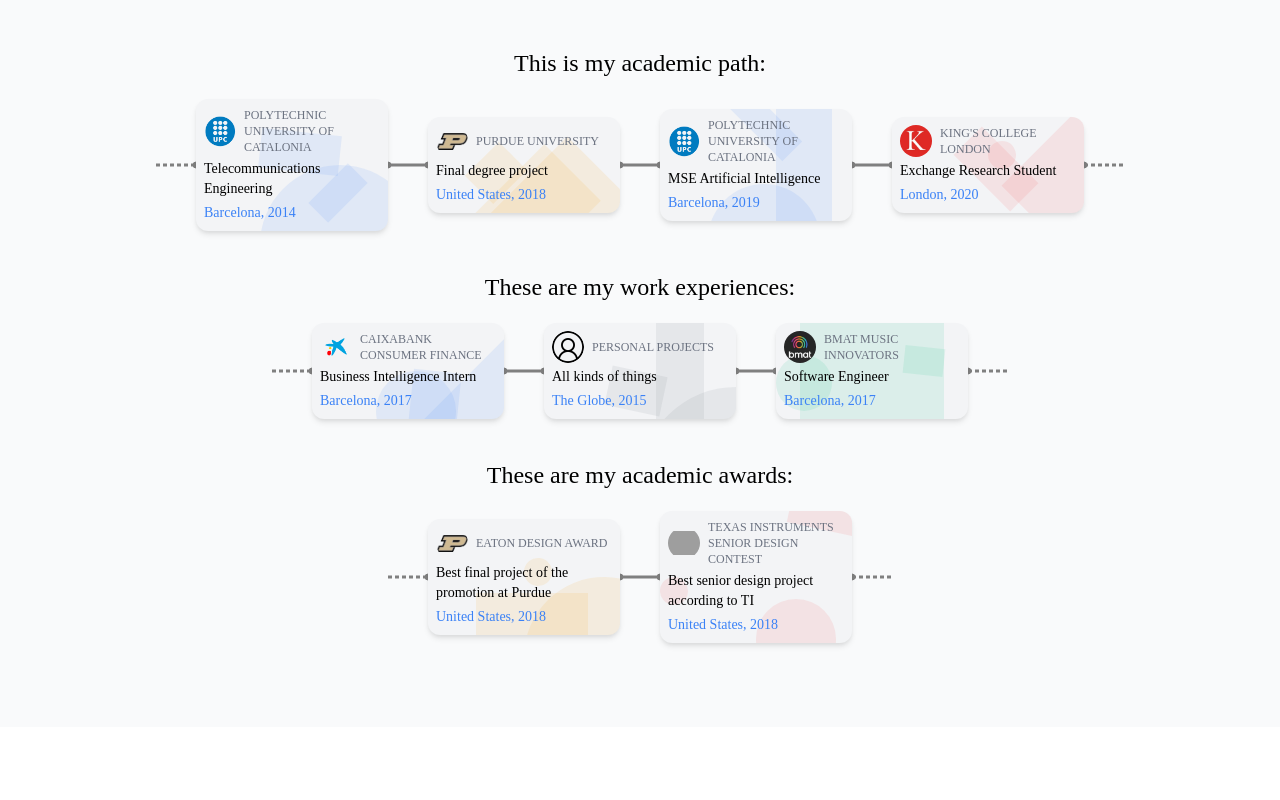
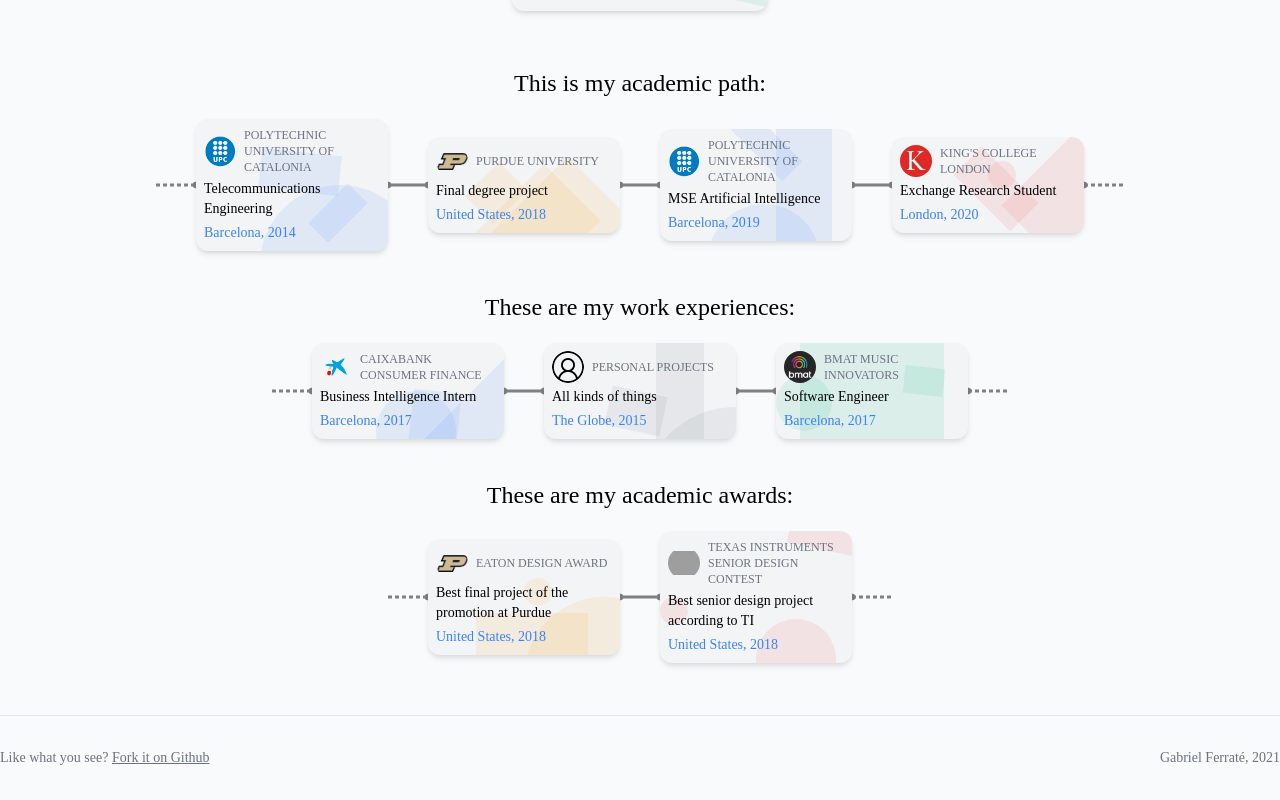
Before and after one commit to gferrate/personal_page, a Nuxt app: page / in a window 1280 px wide. Shown: the part 997-1797 px from the top of the page. Before the commit the page ends 1724 px from the top, so only its background shows below. Built offline with nearby package versions, Linux system fonts and the light colour scheme; grey boxes are pictures that could not be loaded; a web font is replaced by a local one.

Commit message:
Like what you see?

```diff
--- a/components/CompletePath.vue
+++ b/components/CompletePath.vue
@@ -34,7 +34,7 @@
 export default {
   props: {
     infos: {
-      type: Object,
+      type: Array,
       required: true,
     },
   },
--- a/pages/index.vue
+++ b/pages/index.vue
@@ -1,5 +1,5 @@
 <template>
-  <div class="h-full pb-16">
+  <div>
     <section id="this-is-me" class="py-6">
       <div class="flex flex-col md:flex-row justify-center items-center mt-5">
         <div
@@ -76,17 +76,48 @@
 
     <section id="this-is-my-path" class="py-5 relative">
       <Title class="">This is my academic path:</Title>
-      <CompletePath :infos="unis"  />
+      <CompletePath :infos="unis" />
     </section>
 
     <section id="this-is-my-work-experience" class="py-5 relative">
       <Title class="">These are my work experiences:</Title>
-      <CompletePath :infos="works"  />
+      <CompletePath :infos="works" />
     </section>
 
     <section id="these-are-my-academic-distinctions" class="py-5 relative">
       <Title class="">These are my academic awards:</Title>
-      <CompletePath :infos="awards"  />
+      <CompletePath :infos="awards" />
+    </section>
+
+    <section
+      id="like-what-you-see"
+      class="py-8 text-center text-gray-500 text-sm"
+    >
+      <div
+        class="
+          mx-auto
+          border-t
+          pt-8
+          flex
+          justify-between
+          items-center
+          flex-col
+          md:flex-row
+          space-y-4
+          md:space-y-0
+        "
+      >
+        <p>
+          Like what you see?
+          <a
+            class="underline"
+            href="https://github.com/gferrate/personal_page"
+            target="_blank"
+            >Fork it on Github</a
+          >
+        </p>
+        <p>Gabriel Ferraté, {{ currentYear }}</p>
+      </div>
     </section>
   </div>
 </template>
@@ -107,6 +138,7 @@
 export default {
   data: function () {
     return {
+      currentYear: new Date().getFullYear(),
       images: {
         me: meImg,
         linkedin: linkedinImg,
@@ -130,7 +162,7 @@
         paragraphs: [
           "I am Gabriel Ferraté, a Barcelona-born, globally-based engineer and music nerd.",
           "I love to create things, either hardware or software, robots or websites, useless or useful. You name it.",
-          "Most of my experience is on backend technolgies and databases but I also like to tinker with artificial intelligence, frontend and other cool stuff.",
+          "Most of my experience is on backend technologies and databases, but I also like to tinker with artificial intelligence, electronics, frontend development, and other cool stuff.",
           "Scroll down to discover me. See you soon!",
         ],
       },
@@ -142,7 +174,7 @@
           year: 2018,
           color: "bg-yellow-500",
           href: "https://engineering.purdue.edu/ECE/News/2019/ohmonics-senior-design-awards",
-          image: purdueLogo
+          image: purdueLogo,
         },
         {
           name: "Texas Instruments Senior Design Contest",
@@ -151,7 +183,7 @@
           year: 2018,
           color: "bg-red-500",
           href: "https://www.facebook.com/texasinstruments/videos/395457504534454/",
-          image: texasInstrumentsLogo
+          image: texasInstrumentsLogo,
         },
       ],
       works: [
@@ -162,7 +194,7 @@
           year: 2017,
           color: "bg-blue-500",
           href: "https://www.caixabank.es/",
-          image: caixaLogo
+          image: caixaLogo,
         },
         {
           name: "Personal Projects",
@@ -171,7 +203,7 @@
           year: 2015,
           color: "bg-gray-500",
           href: "https://github.com/gferrate",
-          image: personalProjectsLogo
+          image: personalProjectsLogo,
         },
         {
           name: "BMAT Music Innovators",
@@ -180,7 +212,7 @@
           year: 2017,
           color: "bg-green-500",
           href: "https://www.bmat.com/",
-          image: bmatLogo
+          image: bmatLogo,
         },
       ],
       unis: [
@@ -191,7 +223,7 @@
           year: 2014,
           color: "bg-blue-500",
           href: "https://telecos.upc.edu/en?set_language=en",
-          image: upcLogo
+          image: upcLogo,
         },
         {
           name: "Purdue University",
@@ -200,7 +232,7 @@
           year: 2018,
           color: "bg-yellow-500",
           href: "https://engineering.purdue.edu/ECE",
-          image: purdueLogo
+          image: purdueLogo,
         },
         {
           name: "Polytechnic University of Catalonia",
@@ -209,7 +241,7 @@
           year: 2019,
           color: "bg-blue-500",
           href: "https://matt.masters.upc.edu/",
-          image: upcLogo
+          image: upcLogo,
         },
         {
           name: "King's College London",
@@ -218,7 +250,7 @@
           year: 2020,
           color: "bg-red-500",
           href: "https://www.kcl.ac.uk/research/ctr",
-          image: kingsLogo
+          image: kingsLogo,
         },
       ],
       projects: [
```
Also changed, not shown: 2 other files (tests, documents, lock files or other folders).
